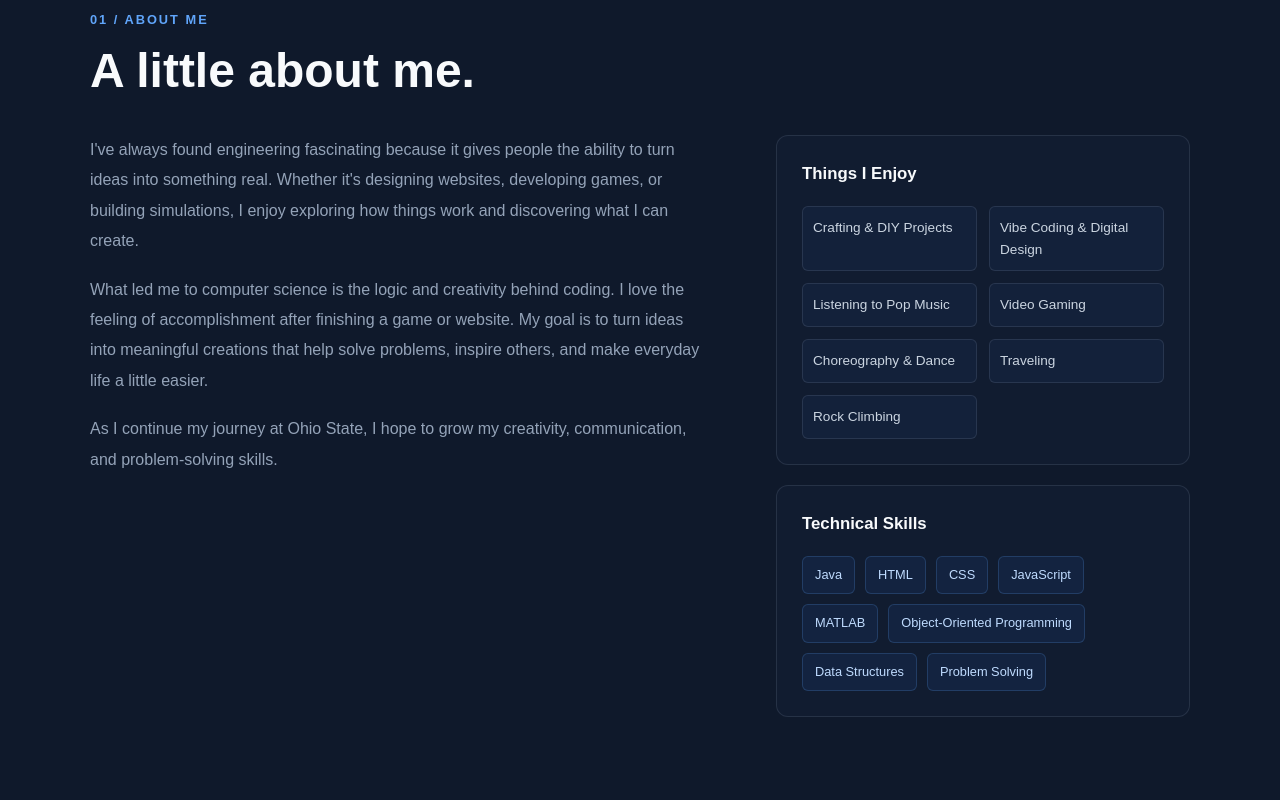
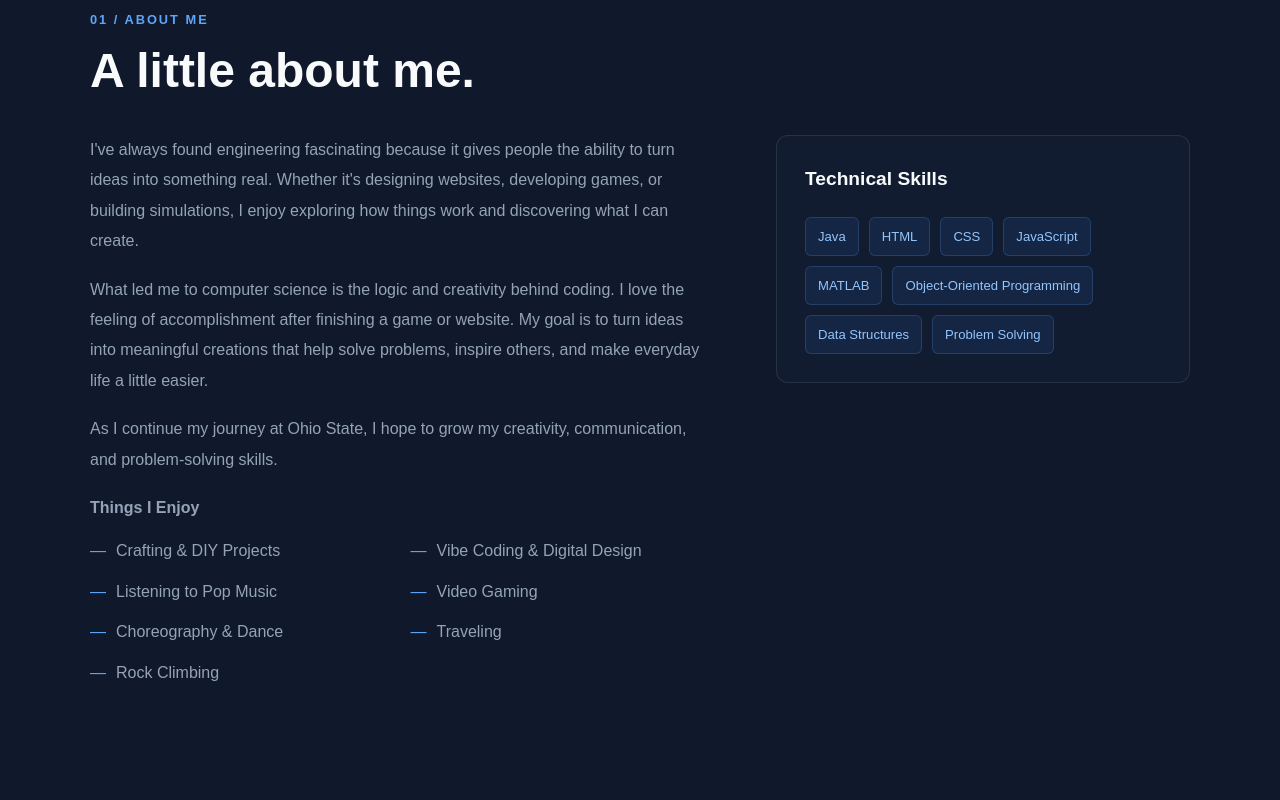
Before and after one commit to ruini09/renee-cai-website, a plain HTML site: page index.html in a window 1280 px wide. Shown: the part 900-1700 px from the top of the page. Drawn offline with Linux system fonts and the light colour scheme.

Commit message:
Enhance layout and styles in index.html
Added styles for interests list and updated various elements for better layout and design consistency.

```diff
--- a/index.html
+++ b/index.html
@@ -105,6 +105,8 @@
       display: flex;
       align-items: center;
       gap: 12px;
+      text-decoration: none;
+      flex-shrink: 0;
     }
 
     .logo {
@@ -113,6 +115,7 @@
       height: 48px;
       align-items: center;
       justify-content: center;
+      flex-shrink: 0;
       transition: transform 0.3s ease;
     }
 
@@ -126,9 +129,10 @@
     }
 
     .brand-name {
+      color: var(--white);
       font-size: 0.95rem;
       font-weight: 700;
-      letter-spacing: 1px;
+      letter-spacing: 1.5px;
     }
 
     .nav-links {
@@ -336,16 +340,36 @@
       font-weight: 600;
     }
 
+    .interests-list {
+      display: grid;
+      grid-template-columns: repeat(2, minmax(0, 1fr));
+      list-style: none;
+      margin-top: -5px;
+      column-gap: 20px;
+    }
+
+    .interests-list li {
+      color: var(--muted);
+      margin-bottom: 10px;
+      line-height: 1.9;
+    }
+
+    .interests-list li::before {
+      content: "—";
+      color: var(--blue-light);
+      margin-right: 10px;
+    }
+
     .skills-box {
-      padding: 25px;
+      padding: 28px;
       border: 1px solid var(--border);
       border-radius: 12px;
       background: var(--surface);
     }
 
     .skills-box h3 {
-      margin-bottom: 18px;
-      font-size: 1.05rem;
+      font-size: 1.2rem;
+      margin-bottom: 22px;
     }
 
     .skills-list {
@@ -358,35 +382,9 @@
       padding: 8px 12px;
       border: 1px solid rgba(96, 165, 250, 0.2);
       border-radius: 6px;
-      background: rgba(59, 130, 246, 0.08);
-      color: #bfdbfe;
-      font-size: 0.8rem;
-    }
-
-    .about-side {
-      display: flex;
-      flex-direction: column;
-      gap: 20px;
-    }
-
-    .interests-box h3 {
-      margin-bottom: 18px;
-    }
-
-    .interests-list {
-      list-style: none;
-      display: grid;
-      grid-template-columns: 1fr 1fr;
-      gap: 12px;
-    }
-
-    .interests-list li {
-      color: var(--text);
-      font-size: 0.85rem;
-      padding: 10px;
-      border: 1px solid var(--border);
-      border-radius: 6px;
-      background: rgba(59, 130, 246, 0.05);
+      background: rgba(59, 130, 246, 0.1);
+      color: #93c5fd;
+      font-size: 0.82rem;
     }
 
     .projects {
@@ -729,20 +727,32 @@
   <main class="hero" id="home">
 
     <nav class="navbar">
+      <a href="#home" class="brand" aria-label="Renee Cai home">
 
-      <a href="#home" class="logo" aria-label="Renee Cai home">
+        <span class="logo">
           <svg viewBox="0 0 64 64" role="img" aria-label="R">
-          <circle cx="32" cy="32" r="29"
+            <circle
+              cx="32"
+              cy="32"
+              r="29"
               fill="none"
               stroke="#C5CAD3"
-                  stroke-width="1.5"/>
+              stroke-width="1.5"
+            />
 
-          <text x="32" y="44"
+            <text
+              x="32"
+              y="44"
               text-anchor="middle"
               font-family="Georgia, serif"
               font-size="43"
-                fill="#D5D9E0">R</text>
+              fill="#D5D9E0"
+            >R</text>
           </svg>
+        </span>
+
+        <span class="brand-name">RENEE CAI</span>
+
       </a>
 
       <ul class="nav-links">
@@ -751,7 +761,6 @@
         <li><a href="#journey" class="nav-link">Journey</a></li>
         <li><a href="#contact" class="nav-link">Contact</a></li>
       </ul>
-
     </nav>
 
     <div class="hero-container">
@@ -840,13 +849,7 @@
             creativity, communication, and problem-solving skills.
           </p>
 
-        </div>
-
-        <div class="about-side">
-
-          <div class="skills-box interests-box">
-
-            <h3>Things I Enjoy</h3>
+          <p><strong>Things I Enjoy</strong></p>
 
           <ul class="interests-list">
             <li>Crafting & DIY Projects</li>
@@ -873,8 +876,6 @@
             <span class="skill">Object-Oriented Programming</span>
             <span class="skill">Data Structures</span>
             <span class="skill">Problem Solving</span>
-            </div>
-
           </div>
 
         </div>
@@ -1037,8 +1038,6 @@
 
     <div class="container">
 
-      <p class="section-label">04 / CONTACT</p>
-
       <h2 class="section-title">Let's connect.</h2>
 
       <p class="section-description">
@@ -1086,7 +1085,9 @@
 
       <p class="footer-name">© 2026 RENEE CAI</p>
 
-      <p class="footer-tagline">Creativity & Curiosity.</p>
+      <p class="footer-tagline">
+        Made with curiosity & a little creativity.
+      </p>
 
       <a href="#home" class="back-to-top">
         BACK TO TOP ↑
```
Lines whose indentation alone changed are shown as unchanged.
